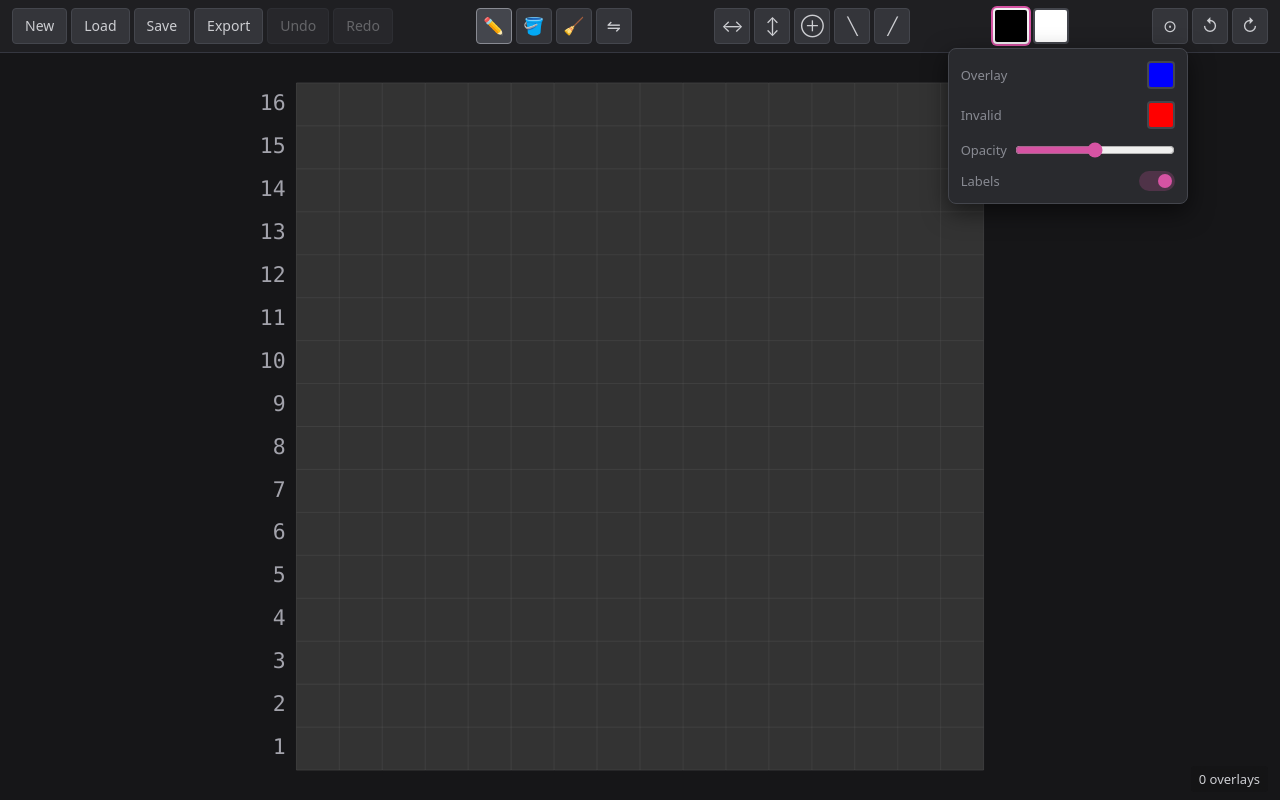
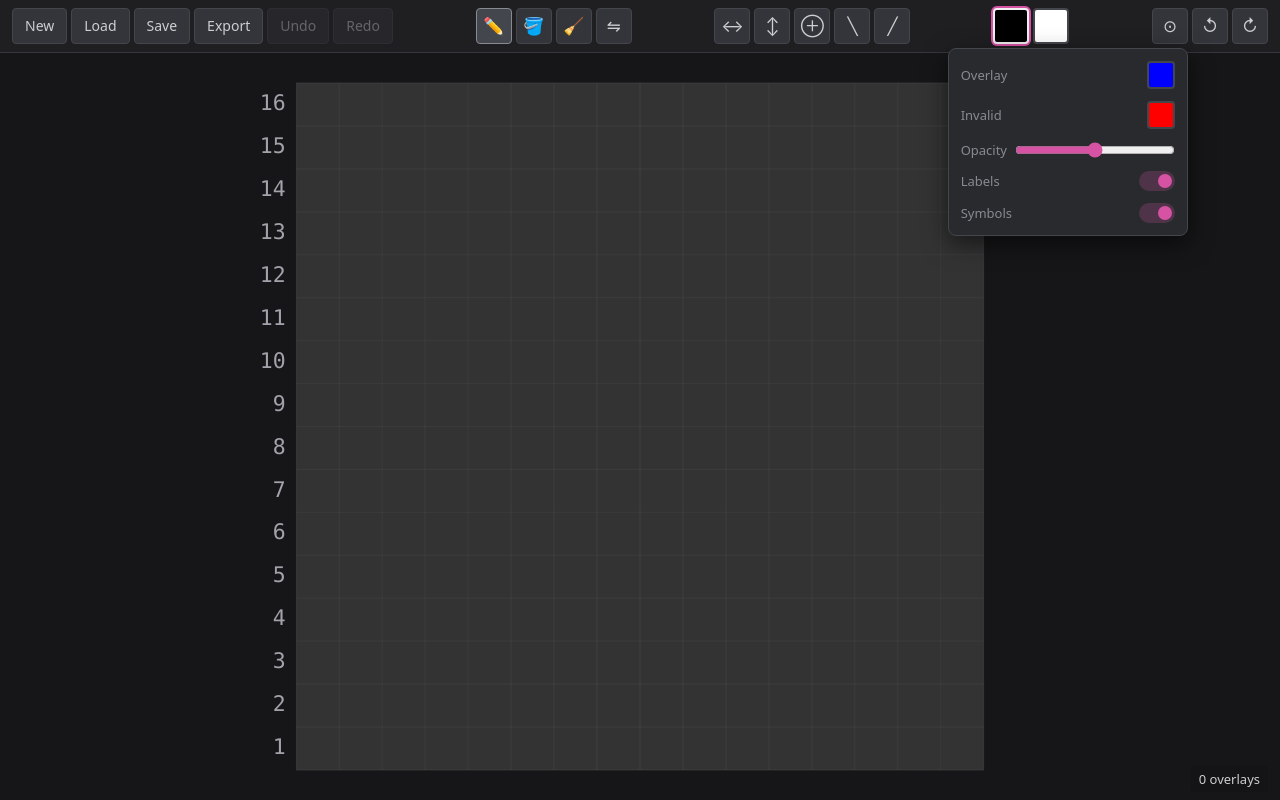
Before and after one commit to lechaosx/mosaic-crochet-editor, a website built with Vite: page web/index.html in a window 1280 px wide. Both pictures are taken after a click on the button "Highlight settings". Built offline with nearby package versions, Linux system fonts and the light colour scheme; what @mosaic/wasm would draw is missing.

Commit message:
Add option to render highlights as symbols
Highlights (for valid overlay positions and invalid placements) can now be rendered as '✕' symbols instead of a solid color fill. This new option, configurable in the overlay settings popover, offers a less visually intrusive alternative for users.

```diff
--- a/web/index.html
+++ b/web/index.html
@@ -79,6 +79,11 @@
     <label class="toggle popover-row">
       <span class="popover-label">Labels</span>
       <input type="checkbox" id="labels-on" checked>
+      <span class="toggle-track"></span>
+    </label>
+    <label class="toggle popover-row">
+      <span class="popover-label">Symbols</span>
+      <input type="checkbox" id="hl-symbols" checked>
       <span class="toggle-track"></span>
     </label>
   </div>
--- a/web/src/main.ts
+++ b/web/src/main.ts
@@ -1,7 +1,7 @@
 import { paint_pixel, flood_fill, erase_pixel_row, erase_pixel_round,
          export_start_row, export_start_round, symmetric_orbit_indices } from "@mosaic/wasm";
 import { Tool } from "./types";
-import { view, render, fitToView, screenToPattern, updateStatus, COLORS, applyRotation, setRotationImmediate, setLabelsVisible } from "./render";
+import { view, render, fitToView, screenToPattern, updateStatus, COLORS, applyRotation, setRotationImmediate, setLabelsVisible, setHighlightAsSymbols } from "./render";
 import { state, pixels, highlights, setPixels, setState, applySettings, recomputeHighlights } from "./pattern";
 import { historySave, historyReset, historyUndo, historyRedo, canUndo, canRedo } from "./history";
 import { SymKey } from "./types";
@@ -47,7 +47,7 @@ function saveSession() {
         getColorHex(1), getColorHex(2),
         activeTool, primaryColor, [...directlyActive],
         getHlOverlay(), getHlInvalid(), getHlOpacity(),
-        getLabelsVisible(),
+        getLabelsVisible(), getHlSymbols(),
         view.rotation,
     );
 }
@@ -56,7 +56,8 @@ const getColorHex     = (slot: 1 | 2) => (document.getElementById(slot === 1 ? "
 const getHlOverlay    = () => (document.getElementById("hl-overlay-color") as HTMLInputElement).value;
 const getHlInvalid    = () => (document.getElementById("hl-invalid-color") as HTMLInputElement).value;
 const getHlOpacity      = () => parseInt((document.getElementById("hl-opacity") as HTMLInputElement).value);
-const getLabelsVisible  = () => (document.getElementById("labels-on") as HTMLInputElement).checked;
+const getLabelsVisible  = () => (document.getElementById("labels-on")  as HTMLInputElement).checked;
+const getHlSymbols      = () => (document.getElementById("hl-symbols") as HTMLInputElement).checked;
 
 /* ─── Paint ────────────────────────────────────────────────────────────────── */
 function paintAt(clientX: number, clientY: number) {
@@ -115,6 +116,10 @@ function applyHighlightsFromInputs() {
 }
 function applyLabelsVisibleFromInput() {
     setLabelsVisible(getLabelsVisible());
+    saveSession();
+}
+function applyHlSymbolsFromInput() {
+    setHighlightAsSymbols(getHlSymbols());
     saveSession();
 }
 function hexRgba(hex: string, opacityPct: number): string {
@@ -269,6 +274,7 @@ function init() {
         onSym: toggleSym,
         onHighlightChange: applyHighlightsFromInputs,
         onLabelsVisibleChange: applyLabelsVisibleFromInput,
+        onHlSymbolsChange: applyHlSymbolsFromInput,
         onUndo: undo,
         onRedo: redo,
         onRotate: rotate,
@@ -326,10 +332,12 @@ function restoreSession(saved: LocalState) {
     (document.getElementById("hl-invalid-color") as HTMLInputElement).value = saved.hlInvalidColor;
     (document.getElementById("hl-opacity") as HTMLInputElement).value = String(saved.hlOpacity);
     (document.getElementById("labels-on")  as HTMLInputElement).checked = saved.labelsVisible;
+    (document.getElementById("hl-symbols") as HTMLInputElement).checked = saved.hlSymbols;
     setRotationImmediate(saved.canvasRotation);
     applyColorsFromInputs();
     applyHighlightsFromInputs();
     applyLabelsVisibleFromInput();
+    applyHlSymbolsFromInput();
     ui.syncNewInputs(saved.state);
     setDirectlyActive(saved.symmetry as SymKey[]);
     setTool(saved.activeTool as Tool);
@@ -352,6 +360,7 @@ function freshSession() {
     applyColorsFromInputs();
     applyHighlightsFromInputs();
     applyLabelsVisibleFromInput();
+    applyHlSymbolsFromInput();
     setBaseline();
     updateStatus(highlights, null, null);
     reRender();
--- a/web/src/render.ts
+++ b/web/src/render.ts
@@ -32,8 +32,10 @@ let lastState: PatternState | null = null;
 let lastPixels: Uint8Array | null = null;
 let lastHighlights: Uint8Array | null = null;
 let labelsVisible = true;
+let highlightAsSymbols = true;
 
-export function setLabelsVisible(v: boolean) { labelsVisible = v; rerender(); }
+export function setLabelsVisible    (v: boolean) { labelsVisible      = v; rerender(); }
+export function setHighlightAsSymbols(v: boolean) { highlightAsSymbols = v; rerender(); }
 
 export function clampZoom(z: number) { return Math.max(ZOOM_MIN, Math.min(ZOOM_MAX, z)); }
 
@@ -212,10 +214,12 @@ function rerender() {
             if (p === 0) continue;
             ctx.fillStyle = COLORS[p] ?? "#333";
             ctx.fillRect(x, y, 1, 1);
-            const h = highlights[row + x];
-            if (h !== 0) {
-                ctx.fillStyle = COLORS[h] ?? "";
-                ctx.fillRect(x, y, 1, 1);
+            if (!highlightAsSymbols) {
+                const h = highlights[row + x];
+                if (h !== 0) {
+                    ctx.fillStyle = COLORS[h] ?? "";
+                    ctx.fillRect(x, y, 1, 1);
+                }
             }
         }
     }
@@ -229,12 +233,40 @@ function rerender() {
     for (let y = 0; y <= H; y++) { ctx.moveTo(0, y); ctx.lineTo(W, y); }
     ctx.stroke();
 
+    if (highlightAsSymbols) renderHighlightSymbols(W, H, pixels, highlights);
+
     renderSymmetryGuides(state);
     if (labelsVisible) {
         if (state.mode === "row") renderRowLabels(state);
         else                       renderRoundLabels(state, pixels);
     }
     if (topIndicatorOpacity > 0.001) renderTopIndicator(state);
+}
+
+// Symbol overlay: ✕ in each highlight's own colour — overlay (state 3) and
+// invalid (state 4) both render as an X, the colour distinguishes them.
+// Batched into one path per colour so we issue a single stroke per group.
+function renderHighlightSymbols(W: number, H: number, pixels: Uint8Array, highlights: Uint8Array) {
+    ctx.save();
+    ctx.lineCap  = "round";
+    ctx.lineJoin = "round";
+    ctx.lineWidth = 0.16;
+
+    for (const state of [3, 4] as const) {
+        ctx.strokeStyle = COLORS[state] ?? "";
+        ctx.beginPath();
+        for (let y = 0; y < H; y++) {
+            const row = y * W;
+            for (let x = 0; x < W; x++) {
+                if (pixels[row + x] === 0 || highlights[row + x] !== state) continue;
+                ctx.moveTo(x + 0.24, y + 0.24); ctx.lineTo(x + 0.76, y + 0.76);
+                ctx.moveTo(x + 0.76, y + 0.24); ctx.lineTo(x + 0.24, y + 0.76);
+            }
+        }
+        ctx.stroke();
+    }
+
+    ctx.restore();
 }
 
 // Labels are positioned in pattern coords (so they pan/zoom/rotate with the
--- a/web/src/storage.ts
+++ b/web/src/storage.ts
@@ -17,6 +17,7 @@ interface LocalSave {
     hlInvalidColor: string;
     hlOpacity:      number;
     labelsVisible:  boolean;
+    hlSymbols:      boolean;
     canvasRotation: number;
 }
 
@@ -32,6 +33,7 @@ export interface LocalState {
     hlInvalidColor: string;
     hlOpacity:      number;
     labelsVisible:  boolean;
+    hlSymbols:      boolean;
     canvasRotation: number;
 }
 
@@ -40,13 +42,14 @@ export function saveToLocalStorage(
     colorA: string, colorB: string,
     activeTool: string, primaryColor: number, symmetry: string[],
     hlOverlayColor: string, hlInvalidColor: string, hlOpacity: number,
-    labelsVisible: boolean,
+    labelsVisible: boolean, hlSymbols: boolean,
     canvasRotation: number,
 ) {
     const data: LocalSave = {
         state, pixels: Array.from(pixels), colorA, colorB,
         activeTool, primaryColor, symmetry,
-        hlOverlayColor, hlInvalidColor, hlOpacity, labelsVisible, canvasRotation,
+        hlOverlayColor, hlInvalidColor, hlOpacity,
+        labelsVisible, hlSymbols, canvasRotation,
     };
     localStorage.setItem(LS_KEY, JSON.stringify(data));
 }
@@ -69,6 +72,7 @@ export function loadFromLocalStorage(): LocalState | null {
             hlInvalidColor: data.hlInvalidColor ?? "#ff0000",
             hlOpacity:      data.hlOpacity      ?? 50,
             labelsVisible:  data.labelsVisible  ?? true,
+            hlSymbols:      data.hlSymbols      ?? true,
             canvasRotation: data.canvasRotation ?? 0,
         };
     } catch { localStorage.removeItem(LS_KEY); return null; }
--- a/web/src/ui.ts
+++ b/web/src/ui.ts
@@ -41,6 +41,7 @@ export interface UICallbacks {
     onSym:             (k: SymKey) => void;
     onHighlightChange: () => void;
     onLabelsVisibleChange: () => void;
+    onHlSymbolsChange: () => void;
     onUndo:            () => void;
     onRedo:            () => void;
     onRotate:          (delta: number) => void;
@@ -156,7 +157,8 @@ export function mountUI(cb: UICallbacks): UIHandle {
     hlOverlayCol.addEventListener("input", cb.onHighlightChange);
     hlInvalidCol.addEventListener("input", cb.onHighlightChange);
     hlOpacity   .addEventListener("input", cb.onHighlightChange);
-    el<HTMLInputElement>("labels-on").addEventListener("change", cb.onLabelsVisibleChange);
+    el<HTMLInputElement>("labels-on") .addEventListener("change", cb.onLabelsVisibleChange);
+    el<HTMLInputElement>("hl-symbols").addEventListener("change", cb.onHlSymbolsChange);
 
     function setHighlights(overlay: string, invalid: string, opacity: number) {
         hlOverlayCol.value = overlay;
```
Also changed, not shown: FEATURES.md (+1 -0 lines).
